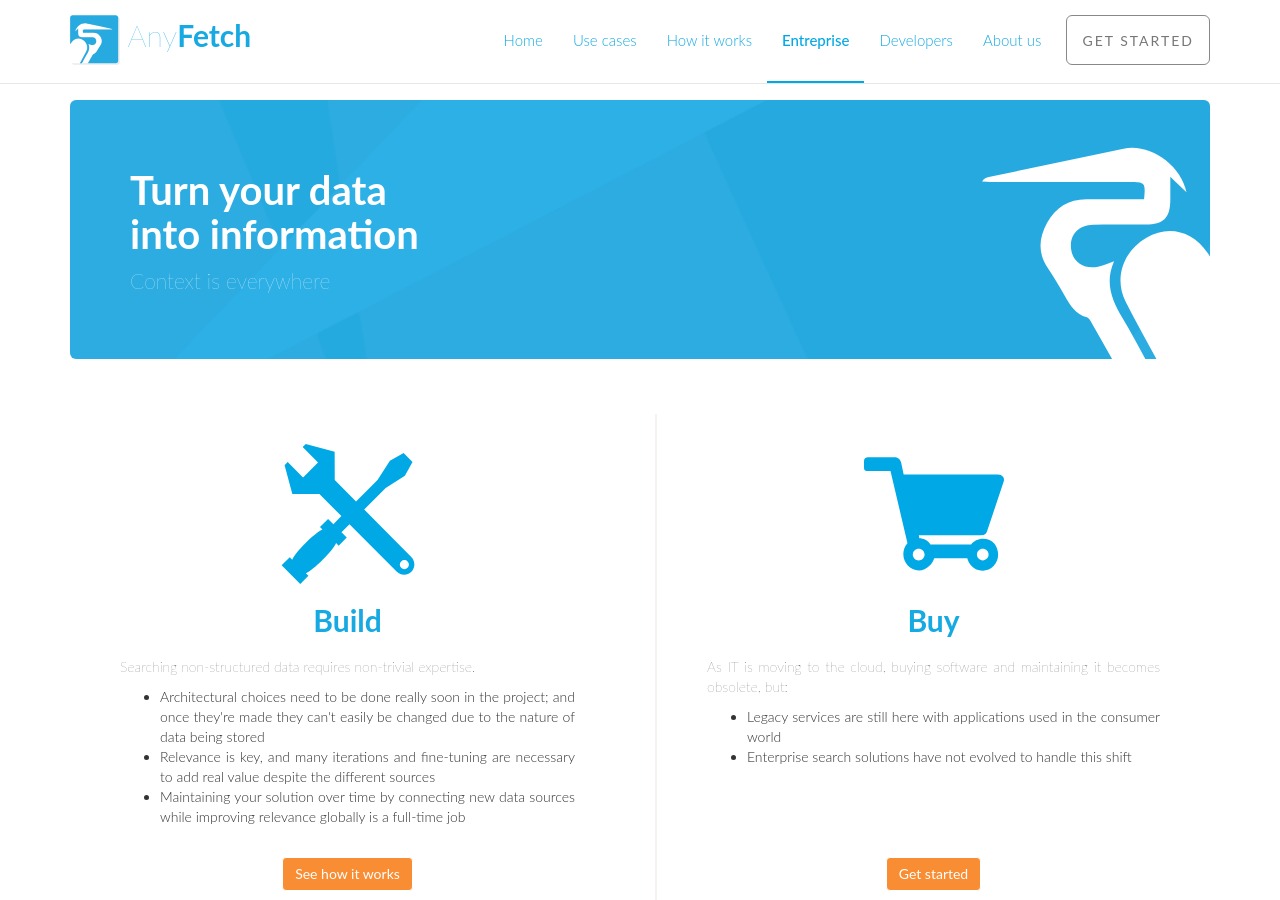
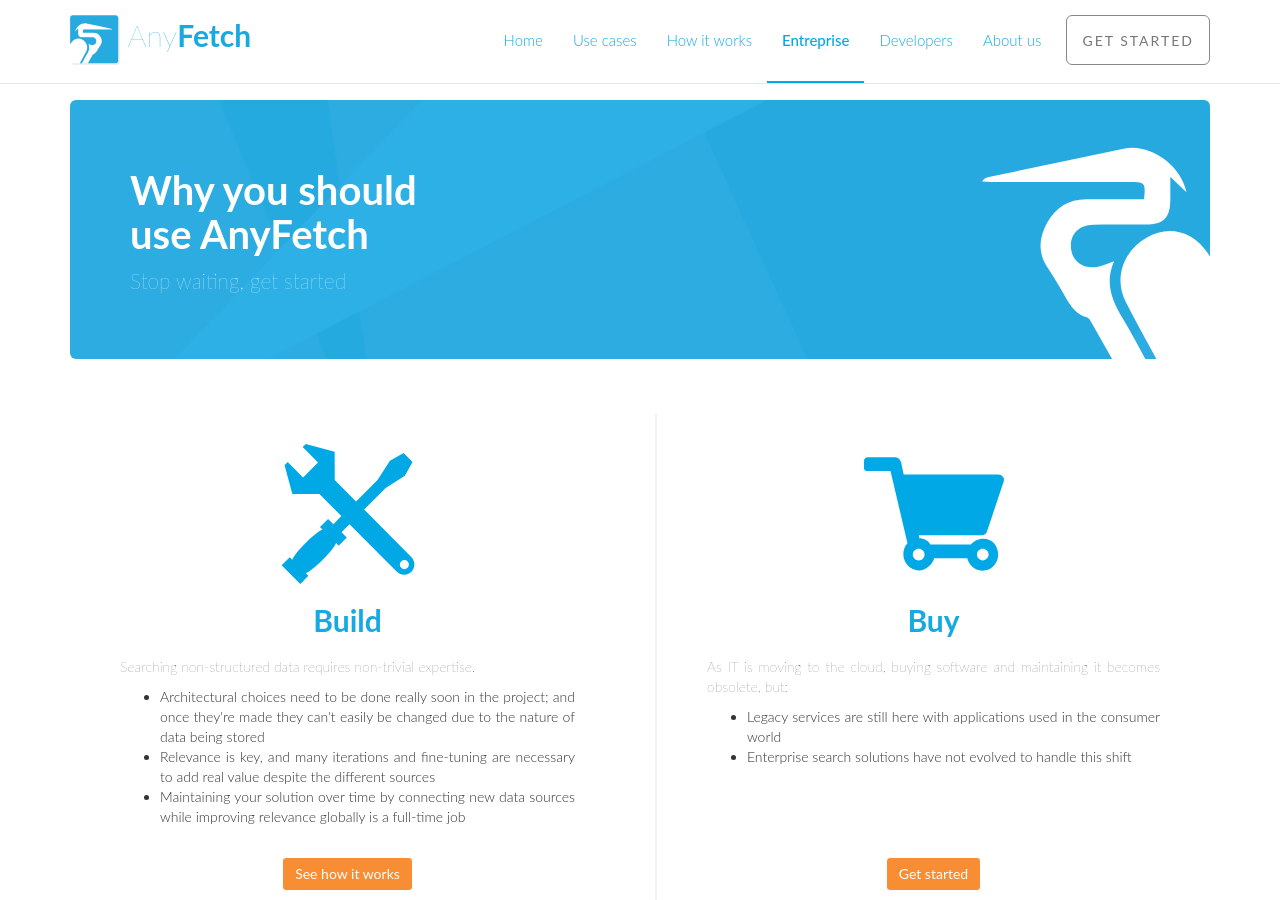
Before and after one commit to your-mom-noob/anyfetch.com, a Jekyll site: the page built from entreprise.html, in a window 1280 px wide and 900 px high. Built offline with Jekyll 4.4.1, drawn with Linux system fonts in a browser that asks for light colours; nearby versions of some CDN libraries; Markdown is read by kramdown in place of the engine named in the settings.

Commit message:
new punch lines

```diff
--- a/entreprise.html
+++ b/entreprise.html
@@ -6,8 +6,8 @@ layout: main
 <div class="container content">
 
 	<div class="jumbotron">
-		<h1 class="title">Turn your data<br> into information</h1>
-		<p>Context is everywhere</p>
+		<h1 class="title">Why you should<br />use AnyFetch</h1>
+		<p>Stop waiting, get started</p>
 	</div>
 
 	<div class="row row-text">
--- a/how-it-works.html
+++ b/how-it-works.html
@@ -7,8 +7,8 @@ layout: main
 
 
 	<div class="jumbotron">
-		<h1 class="title">Turn your data<br> into information</h1>
-		<p>Context is everywhere</p>
+		<h1 class="title">It makes user experience<br />awesome</h1>
+		<p>With painless integration</p>
 	</div>
 
 	<div class="row">
```
